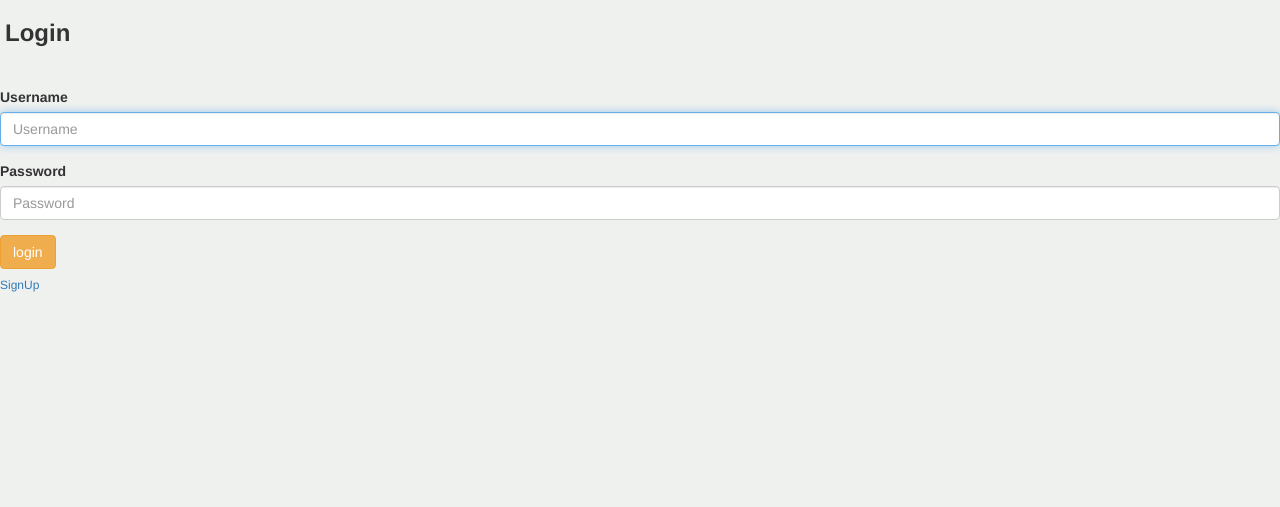
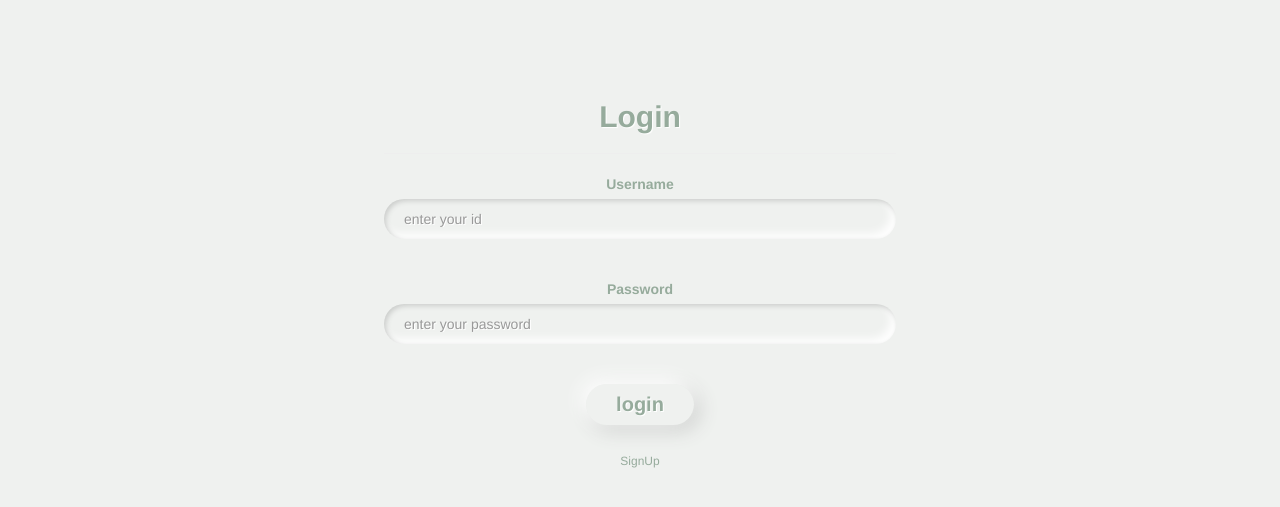
Before and after one commit to isdiscodead/BaaN, a Django app: page /accounts/login/ in a window 1280 px wide. Shown: the top 507 px of the page. Run offline with Django 3.2, Linux system fonts and the light colour scheme; parts of the project's set-up code (start-up, migrations or seed data) failed here and were passed over; some libraries are stand-ins or nearby versions.

Commit message:
add css on accountapp

```diff
--- a/BaaN/settings.py
+++ b/BaaN/settings.py
@@ -176,7 +176,5 @@ DEFAULT_AUTO_FIELD = 'django.db.models.BigAutoField'
 X_FRAME_OPTIONS = 'SAMEORIGIN'
 
 # login&logout redirect
-LOGIN_REDIRECT_URL = reverse_lazy('accountapp:main')
+LOGIN_REDIRECT_URL = reverse_lazy('home')
 LOGOUT_REDIRECT_URL = reverse_lazy('accountapp:login')
-
-LOGOUT_REDIRECT_URL = reverse_lazy('accountapp:login')
--- a/accountapp/forms.py
+++ b/accountapp/forms.py
@@ -1 +1,52 @@
-from django.contrib.auth.forms import UserCreationForm
+from django import forms
+from django.contrib.auth.forms import UserCreationForm, AuthenticationForm
+from django.contrib.auth.models import User
+
+
+class AccountCreationForm(UserCreationForm):
+    username = forms.CharField(
+        widget=forms.TextInput(attrs={
+            "placeholder": "enter your id",
+            "class": "account_form_input",
+        })
+    )
+
+    password1 = forms.CharField(
+        label="Password",
+        widget=forms.PasswordInput(attrs={
+            "placeholder": "enter your password",
+            "class": "account_form_input",
+        })
+    )
+
+    password2 = forms.CharField(
+        label="Password Confirm",
+        widget=forms.PasswordInput(attrs={
+            "placeholder": "confirm password",
+            "class": "account_form_input",
+        })
+    )
+
+    class Meta:
+        model = User
+        fields = ['username', 'password1', 'password2', ]
+
+
+class AccountLoginForm(AuthenticationForm):
+    username = forms.CharField(
+        widget=forms.TextInput(attrs={
+            "placeholder": "enter your id",
+            "class": "account_form_input",
+        })
+    )
+
+    password = forms.CharField(
+        label="Password",
+        widget=forms.PasswordInput(attrs={
+            "placeholder": "enter your password",
+            "class": "account_form_input",
+        })
+    )
+
+    def __init__(self, request=None, *args, **kwargs):
+        super(AccountLoginForm, self).__init__(*args, **kwargs)  # 꼭 있어야 한다!
--- a/accountapp/templates/accountapp/main.html
+++ b/accountapp/templates/accountapp/index.html
@@ -48,6 +48,5 @@
     </div>
 
 
-
 </body>
 </html>
--- a/accountapp/templates/accountapp/login.html
+++ b/accountapp/templates/accountapp/login.html
@@ -4,16 +4,16 @@
 {% block content %}
 
 <div>
-    <div class="">
-        <div style="margin: 0.5rem;">
-            <h3><strong>Login</strong></h3>
+    <div class="account_form_div">
+        <div>
+            <h3 class="account_form_title"><strong>Login</strong></h3>
             <hr>
         </div>
         <form action="" method="post">
             {% csrf_token %}
             {% bootstrap_form form %}
-            <input type="submit" value="login" class="btn btn-warning">
-            <a href="{% url 'accountapp:create' %}"><h6>SignUp</h6></a>
+            <input type="submit" value="login" class="button_submit">
+            <a href="{% url 'accountapp:create' %}" class="account_url"><h6>SignUp</h6></a>
         </form>
     </div>
 </div>
--- a/accountapp/urls.py
+++ b/accountapp/urls.py
@@ -2,7 +2,7 @@ from django.contrib.auth.views import LoginView, LogoutView
 from django.urls import path
 
 from accountapp import views
-from accountapp.views import AccountCreateView, AccountDeleteView, AccountMainView
+from accountapp.views import AccountCreateView, AccountDeleteView, AccountMainView, AccountLoginView
 
 app_name = 'accountapp'
 
@@ -10,7 +10,7 @@ app_name = 'accountapp'
 urlpatterns = [
     path('main/', AccountMainView.as_view(), name='main'),  ### 임시 메인 페이지 경로
 
-    path('login/', LoginView.as_view(template_name='accountapp/login.html'), name='login'),
+    path('login/', AccountLoginView.as_view(), name='login'),
     path('logout/', LogoutView.as_view(), name='logout'),
     path('create/', AccountCreateView.as_view(), name='create'),
     path('delete/<int:pk>', AccountDeleteView.as_view(), name='delete'),
--- a/accountapp/views.py
+++ b/accountapp/views.py
@@ -3,6 +3,7 @@ from django.contrib.auth.forms import UserCreationForm
 from django.contrib.auth.models import User
 
 # Create your models here.
+from django.contrib.auth.views import LoginView
 from django.http import HttpResponseRedirect
 from django.shortcuts import render
 from django.urls import reverse_lazy
@@ -11,16 +12,17 @@ from django.views import View
 from django.views.generic import CreateView, DeleteView, DetailView, UpdateView, RedirectView, ListView
 
 from accountapp.decorators import account_ownership_required
+from accountapp.forms import AccountCreationForm, AccountLoginForm
 
 has_ownership = [account_ownership_required, login_required(login_url='/accounts/login/')]
 
 
-# BaaN 임시 메인 페이지
+# BaaN 메인 페이지
 @method_decorator(login_required(login_url='/accounts/login/'), 'get')
 class AccountMainView(ListView):
     model = User
     context_object_name = 'target_user'
-    template_name = 'accountapp/main.html'
+    template_name = 'accountapp/index.html'
 
 
 ########################################
@@ -28,9 +30,14 @@ class AccountMainView(ListView):
 
 class AccountCreateView(CreateView):
     model = User
-    form_class = UserCreationForm
+    form_class = AccountCreationForm
     success_url = reverse_lazy('accountapp:login')
     template_name = 'accountapp/create.html'
+
+
+class AccountLoginView(LoginView):
+    template_name = 'accountapp/login.html'
+    form_class = AccountLoginForm
 
 
 @method_decorator(has_ownership, 'get')
--- a/static/base.css
+++ b/static/base.css
@@ -1,6 +1,11 @@
 /* main - header */
 body {
     background-color: #eff1ef;
+    color: #2d2f2d;
+}
+
+hr {
+  background-color: #96ab9c;
 }
 
 a:hover {
@@ -29,11 +34,13 @@ button {
 .logo {
     font-size: 3rem;
     padding: 2rem;
+    color: #96ab9c;
+    text-shadow: 1px 1px 1px white;
 }
 
 .gnb {
     padding: 2rem;
-    color: #96ab9c;
+    color: $color-green;
     text-align: center;
 }
 
@@ -74,7 +81,6 @@ input {
     height: 10rem;
     margin: 3rem 1rem;
     padding: 2rem;
-
     border-radius: 1rem;
     background: linear-gradient(145deg, #ffffff, #d7d9d7);
     box-shadow:  1rem 1rem 3rem #cbcdcb,
@@ -84,3 +90,74 @@ input {
 .link_box a {
     color: #96ab9c;
 }
+
+
+/* account - form */
+.account_form_div {
+    width: 40%;
+    margin: 10rem auto;
+    text-align: center;
+    color: #96ab9c;
+}
+
+.account_form_div form-group {
+    text-align: left;
+}
+
+.account_form_div input {
+  border: 0;
+  outline: 0;
+  border-radius: 10rem;
+  padding: 2rem;
+  text-shadow: 1px 1px 0 white;
+  background: none;
+  appearance: none;
+  -webkit-appearance: none;
+}
+
+.account_form_div input:focus {
+    outline: none;
+    box-shadow:  inset 1px 1px 2px #cbcdcb, inset -1px -1px 2px white;
+}
+
+.account_form_title {
+    font-size: 3rem;
+    color: #96ab9c;
+    text-shadow: 1px 1px 1px white;
+}
+
+.account_form_input {
+    margin-bottom: 4rem;
+    margin-right: 0.5rem;
+    box-shadow:  inset 2px 2px 5px #cbcdcb, inset -5px -5px 10px white;
+    width: 100%;
+    box-sizing: border-box;
+    transition: all 0.2s ease-in-out;
+}
+
+.account_form_div .button_submit {
+  color: #96ab9c;
+  font-size: 2rem;
+  font-weight: bold;
+  box-shadow: -5px -5px 20px white,  5px 5px 20px #cbcdcb;
+  transition: all 0.2s ease-in-out;
+  cursor: pointer;
+  font-weight: 600;
+  padding: 0.6rem 3rem;
+  margin-bottom: 2rem;
+}
+
+.button_submit:hover {
+    box-shadow: -2px -2px 5px white, 2px 2px 5px #cbcdcb;
+}
+
+.button_submit:active {
+    box-shadow: inset 1px 1px 2px #cbcdcb, inset -1px -1px 2px #cbcdcb;
+}
+
+.account_url:hover{
+    color: #2d2f2d;
+}
+.account_url {
+    color: #96ab9c;
+}
--- a/templates/head.html
+++ b/templates/head.html
@@ -17,15 +17,12 @@
     <script src="https://ajax.googleapis.com/ajax/libs/jquery/3.5.1/jquery.min.js"></script>
     <script src="https://maxcdn.bootstrapcdn.com/bootstrap/3.4.1/js/bootstrap.min.js"></script>
 
-    <!-- default style sheet -->
-    <link rel="stylesheet" type="text/css" href="{% static 'base.css'%}?after">
-
     <!-- material icons -->
     <link href="https://fonts.googleapis.com/css2?family=Material+Icons" rel="stylesheet">
     <link href="https://fonts.googleapis.com/icon?family=Material+Icons" rel="stylesheet">
 
 
-     <meta charset='utf-8'/>
+    <meta charset='utf-8'/>
     <link href='/static/fullcalendar-5.8.0/lib/main.css' rel='stylesheet'/>
     <script src='/static/fullcalendar-5.8.0/lib/main.js'></script>
     <script>
@@ -87,6 +84,8 @@
             ;
             calendar.render();
         });
+    </script>
 
-    </script>
+    <!-- default style sheet -->
+    <link rel="stylesheet" type="text/css" href="{% static 'base.css'%}">
 </head>
```
Also changed, not shown: accountapp/templates/accountapp/create.html (+4 -3 lines), calendarapp/migrations/0001_initial.py (added).
